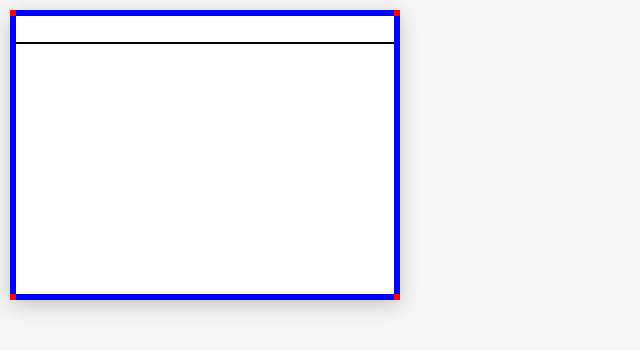
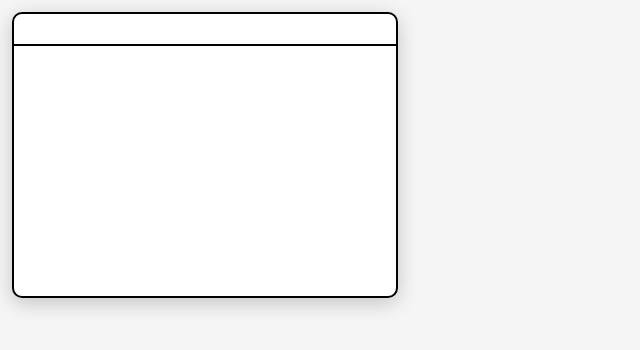
Before and after one commit to domb5041/doms-desktop, a React (Create React App) app: page / in a window 1280 px wide. Shown: the top 350 px of the page, without its empty margins (0-640 px from the left). Built offline with nearby package versions, Linux system fonts and the light colour scheme.

Commit message:
repositionborder thickness

```diff
--- a/src/Window.js
+++ b/src/Window.js
@@ -1,5 +1,7 @@
 import React, { useState } from 'react';
 import styled from 'styled-components';
+
+const rePositionBorder = 8;
 
 const StyledWindow = styled.div`
     position: absolute;
@@ -12,10 +14,10 @@ const StyledWindow = styled.div`
         border: 2px solid black;
         background: white;
         position: absolute;
-        top: 0;
-        left: 0;
-        right: 0;
-        bottom: 0;
+        top: ${rePositionBorder / 2 - 2}px;
+        left: ${rePositionBorder / 2 - 2}px;
+        right: ${rePositionBorder / 2 - 2}px;
+        bottom: ${rePositionBorder / 2 - 2}px;
     }
 `;
 
@@ -29,77 +31,85 @@ const StyledResizeNN = styled.div`
     background: blue;
     position: absolute;
     cursor: ns-resize;
-    height: 6px;
+    height: ${rePositionBorder}px;
     top: 0;
-    left: 6px;
-    right: 6px;
+    left: ${rePositionBorder}px;
+    right: ${rePositionBorder}px;
+    opacity: 0;
 `;
 
 const StyledResizeWW = styled.div`
     background: blue;
     position: absolute;
     cursor: ew-resize;
-    width: 6px;
-    top: 6px;
+    width: ${rePositionBorder}px;
+    top: ${rePositionBorder}px;
     left: 0;
-    bottom: 6px;
+    bottom: ${rePositionBorder}px;
+    opacity: 0;
 `;
 
 const StyledResizeEE = styled.div`
     background: blue;
     position: absolute;
     cursor: ew-resize;
-    width: 6px;
-    top: 6px;
+    width: ${rePositionBorder}px;
+    top: ${rePositionBorder}px;
     right: 0;
-    bottom: 6px;
+    bottom: ${rePositionBorder}px;
+    opacity: 0;
 `;
 
 const StyledResizeSS = styled.div`
     background: blue;
     position: absolute;
     cursor: ns-resize;
-    height: 6px;
+    height: ${rePositionBorder}px;
     bottom: 0;
-    left: 6px;
-    right: 6px;
+    left: ${rePositionBorder}px;
+    right: ${rePositionBorder}px;
+    opacity: 0;
 `;
 
 const StyledResizeNW = styled.div`
     background: red;
     position: absolute;
     cursor: nwse-resize;
-    width: 6px;
-    height: 6px;
+    width: ${rePositionBorder}px;
+    height: ${rePositionBorder}px;
     top: 0;
     left: 0;
+    opacity: 0;
 `;
 const StyledResizeNE = styled.div`
     background: red;
     position: absolute;
     cursor: nesw-resize;
-    width: 6px;
-    height: 6px;
+    width: ${rePositionBorder}px;
+    height: ${rePositionBorder}px;
     top: 0;
     right: 0;
+    opacity: 0;
 `;
 const StyledResizeSW = styled.div`
     background: red;
     position: absolute;
     cursor: nesw-resize;
-    width: 6px;
-    height: 6px;
+    width: ${rePositionBorder}px;
+    height: ${rePositionBorder}px;
     bottom: 0;
     left: 0;
+    opacity: 0;
 `;
 const StyledResizeSE = styled.div`
     background: red;
     position: absolute;
     cursor: nwse-resize;
-    width: 6px;
-    height: 6px;
+    width: ${rePositionBorder}px;
+    height: ${rePositionBorder}px;
     bottom: 0;
     right: 0;
+    opacity: 0;
 `;
 
 export default function Desktop() {
```
